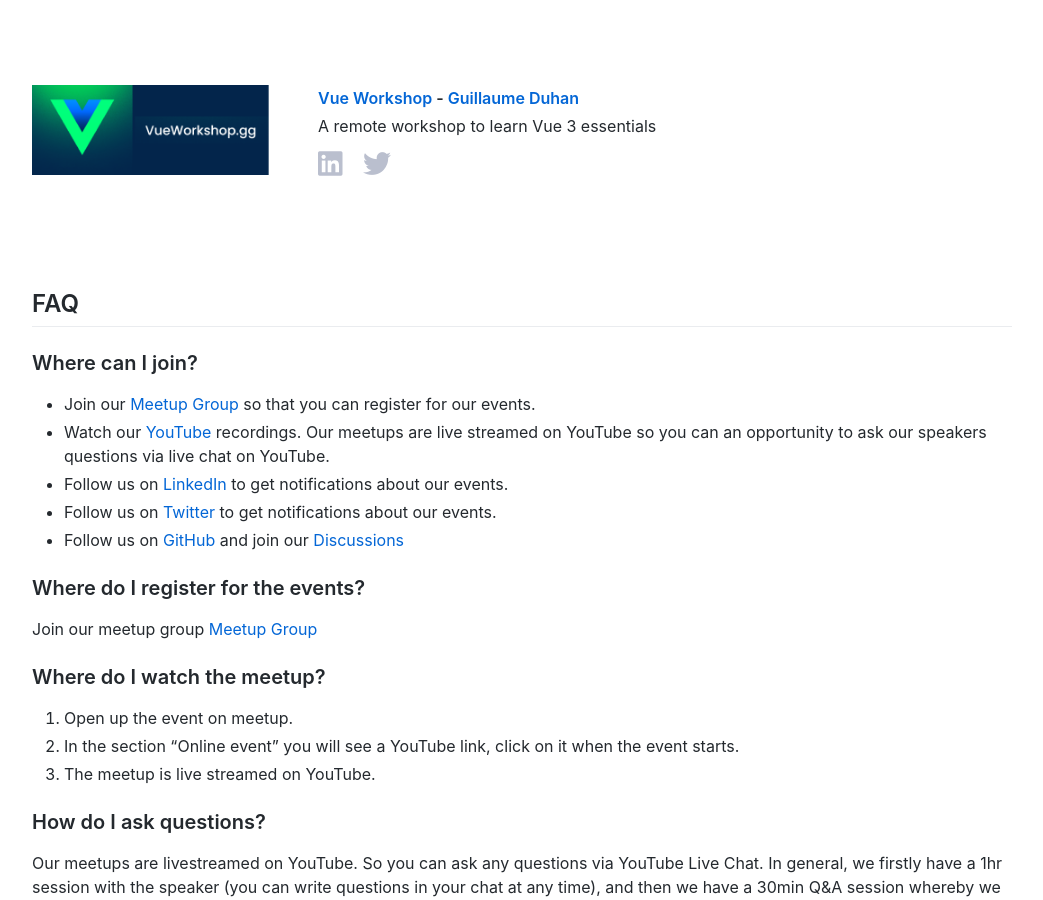
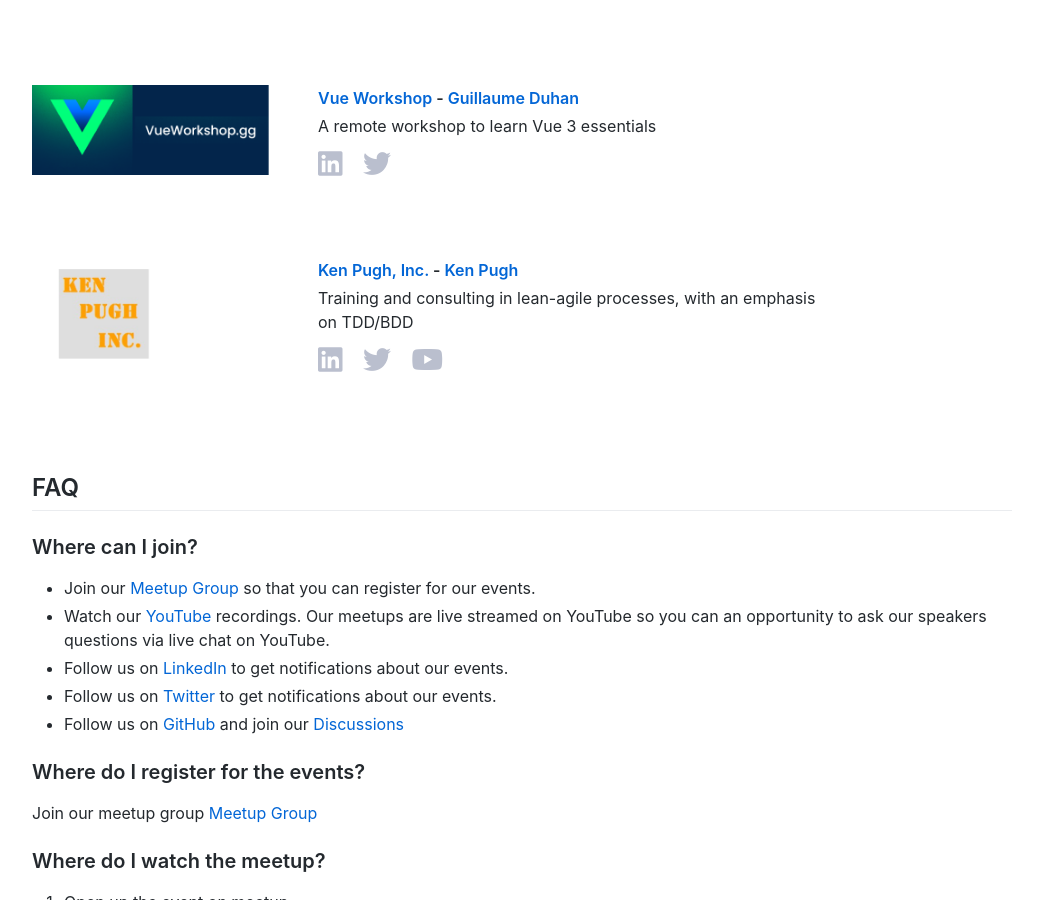
Before and after one commit to techexcellenceio/community, a Jekyll site: the page built from index.html, in a window 1280 px wide and 900 px high, scrolled down 8338 px. Shown: the whole window, without its empty margins (118-1161 px from the left). Built offline with Jekyll 4.4.1, drawn with Linux system fonts in a browser that asks for light colours; nearby versions of some CDN libraries; comment, search, counter and statistics services are not loaded.

Commit message:
Ken Pugh - Company

```diff
--- a/_includes/network.html
+++ b/_includes/network.html
@@ -383,13 +383,42 @@
     </p>
     <div class="social-media">
       <a href="https://www.linkedin.com/company/vue-workshop/" target="_blank" rel="noopener"><i class="fab fa-linkedin"></i></a>
-      <!-- https://twitter.com/blackevilgoblin -->
       <a href="https://twitter.com/vueworkshop" target="_blank" rel="noopener"><i class="fab fa-twitter"></i></a>
     </div>
   </div>
 </div>
 
 
+<!-- Ken Pugh, Inc.  Ken Pugh -->
+<div class="s-container">
+  <div class="profile-img">
+      <a href="https://kenpugh.com/" target="_blank">
+          <img src="https://www.techexcellence.io/assets/logo/ken-pugh.png" alt="Ken Pugh, Inc." width="252" height="90">
+      </a>
+  </div>
+  <div class="text-container">
+    <p class="p-date">
+      <a href="https://kenpugh.com/" target="_blank">Ken Pugh, Inc.</a> -
+      <a href="https://www.linkedin.com/in/kenpugh/" target="_blank">Ken Pugh</a>
+    </p>
+    <p>
+      Training and consulting in lean-agile processes, with an emphasis on TDD/BDD
+      <!-- Using BDD/ATDD in context with DDD and Clean Architecture -->
+
+      <!-- Build-in Quality with BDD/ATDD | Technical Agility, Technical Excellence | Co-creator SAFe Agile Software Engineering | Effective Software Development (Design Patterns, Lean, Agile, Scrum, Kanban) | TBR-CT | Training -->
+
+      <!-- Ken Pugh, Inc. offers training and consulting in lean-agile processes, with an emphasis on acceptance test-driven development/behavior driven development, business value-driven development, and test-driven development.   -->
+
+      <!-- ATDD/BDD, TDD, BVDD, TBR-CT, Design Patterns, OOA&D, Design Reviews, Lean-Agile, Co-Creator SAFe Agile Software Engineering -->
+
+    </p>
+    <div class="social-media">
+      <a href="https://www.linkedin.com/company/ken-pugh/about/" target="_blank" rel="noopener"><i class="fab fa-linkedin"></i></a>
+      <a href="https://twitter.com/kpugh" target="_blank" rel="noopener"><i class="fab fa-twitter"></i></a>
+      <a href="https://github.com/atdd-bdd/" target="_blank" rel="noopener"><i class="fab fa-youtube"></i></a>
+    </div>
+  </div>
+</div>
 
 
 
```
Also changed, not shown: assets/logo/ken-pugh.png (added).
